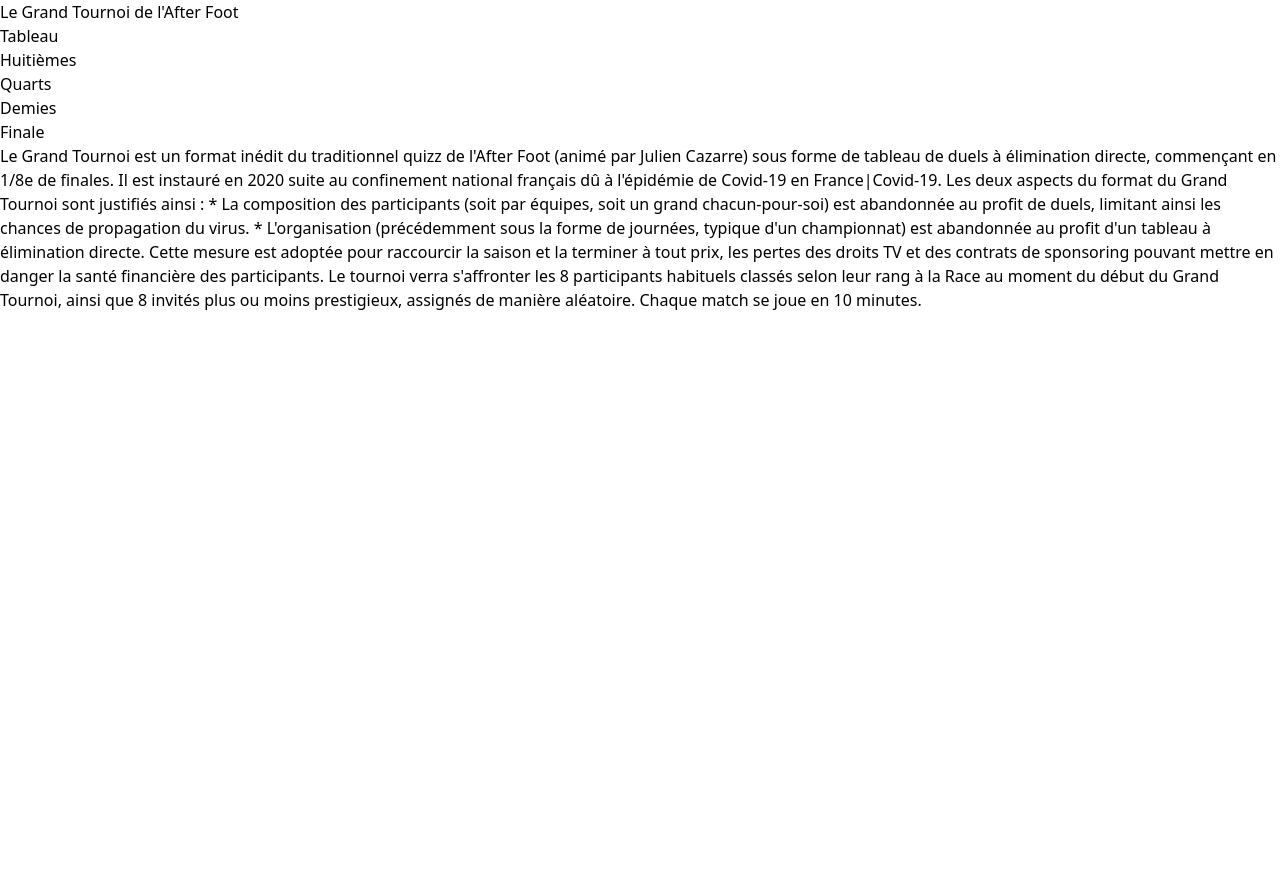
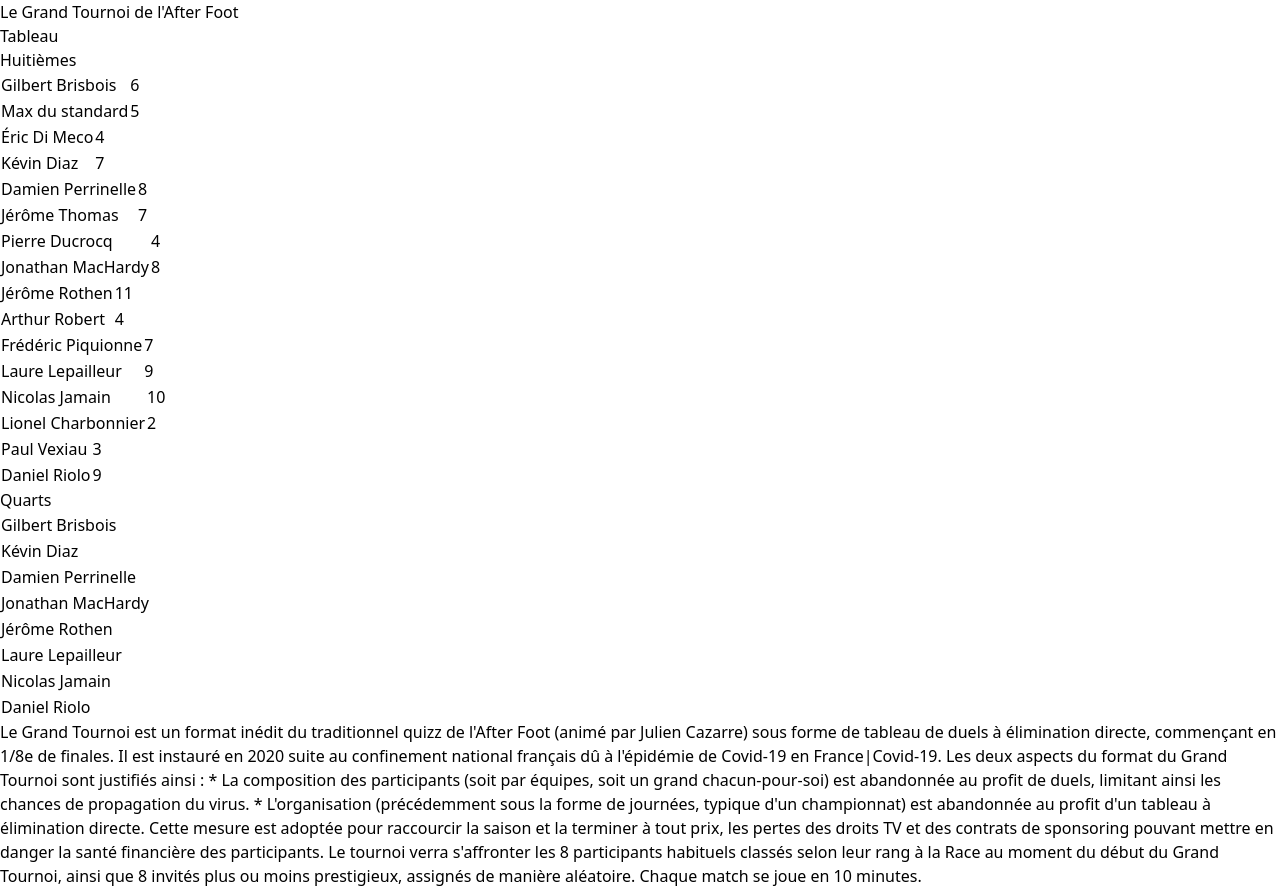
Before and after one commit to AlfredWallace/LeGrandTournoiDeLAfterFoot, a Vue app: page / in a window 1280 px wide. Before the commit the page ends 800 px from the top, so only its background shows below. Built offline with nearby package versions, Linux system fonts and the light colour scheme.

Commit message:
Components and data

```diff
--- a/src/App.vue
+++ b/src/App.vue
@@ -1,13 +1,17 @@
 <template>
   <div>
-    <div class="text-center align-middle shadow-xl fixed w-screen h-8">
+    <div class="text-center align-middle shadow-xl fixed w-screen h-8 bg-white">
       <h1>Le Grand Tournoi de l'After Foot</h1>
     </div>
     <div class="container mx-auto pt-10 px-2">
       <h2>Tableau</h2>
       <div class="grid grid-cols-1">
-        <Round v-for="(round, index) in rounds" :round="round" :key="index">
-        </Round>
+        <RoundComponent
+          v-for="(round, index) in rounds"
+          :round="round"
+          :key="index"
+        >
+        </RoundComponent>
       </div>
 
       <p class="mt-2">
@@ -35,135 +39,115 @@
 </template>
 
 <script>
-import Round from "./components/Round";
+import RoundComponent from "./components/RoundComponent";
+import { Match, Player, Round, Side } from "./types";
+
 export default {
   name: "App",
   components: {
-    Round
+    RoundComponent
   },
   data() {
     return {
       players: {
-        gbr: {
-          name: "Gilbert Brisbois",
-          rank: 1
-        },
-        max: {
-          name: "Max du standard",
-          rank: null
-        },
-        edm: {
-          name: "Éric Di Meco",
-          rank: null
-        },
-        kdi: {
-          name: "Kévin Diaz",
-          rank: 8
-        },
-        dpe: {
-          name: "Damien Perrinelle",
-          rank: 5
-        },
-        jth: {
-          name: "Jérôme Thomas",
-          rank: null
-        },
-        pdu: {
-          name: "Pierre Ducrocq",
-          rank: null
-        },
-        jmh: {
-          name: "Jonathan MacHardy",
-          rank: 4
-        },
-        jro: {
-          name: "Jérôme Rothen",
-          rank: 3
-        },
-        aro: {
-          name: "Arthur Robert",
-          rank: null
-        },
-        fpi: {
-          name: "Frédéric Piquionne",
-          rank: null
-        },
-        llp: {
-          name: "Laure Lepailleur",
-          rank: 6
-        },
-        nja: {
-          name: "Nicolas Jamain",
-          rank: 7
-        },
-        lch: {
-          name: "Lionel Charbonnier",
-          rank: null
-        },
-        pve: {
-          name: "Paul Vexiau",
-          rank: null
-        },
-        dri: {
-          name: "Daniel Riolo",
-          rank: 2
-        }
+        gbr: new Player("Gilbert Brisbois", 1),
+        max: new Player("Max du standard", null),
+        edm: new Player("Éric Di Meco", null),
+        kdi: new Player("Kévin Diaz", 8),
+        dpe: new Player("Damien Perrinelle", 5),
+        jth: new Player("Jérôme Thomas", null),
+        pdu: new Player("Pierre Ducrocq", null),
+        jmh: new Player("Jonathan MacHardy", 4),
+        jro: new Player("Jérôme Rothen", 3),
+        aro: new Player("Arthur Robert", null),
+        fpi: new Player("Frédéric Piquionne", null),
+        llp: new Player("Laure Lepailleur", 6),
+        nja: new Player("Nicolas Jamain", 7),
+        lch: new Player("Lionel Charbonnier", null),
+        pve: new Player("Paul Vexiau", null),
+        dri: new Player("Daniel Riolo", 2)
       }
     };
   },
   computed: {
     rounds() {
       return [
-        {
-          title: "Huitièmes",
-          matches: [
-            {
-              order: 1,
-              date: "7 avril 2020",
-              home: {
-                player: this.players.gbr,
-                score: 6
-              },
-              away: {
-                player: this.players.max,
-                score: 5
-              }
-            },
-            {
-              order: 2,
-              date: "9 avril 2020",
-              home: {
-                player: this.players.edm,
-                score: 4
-              },
-              away: {
-                player: this.players.kdi,
-                score: 7
-              }
-            },
-            {
-              order: 3,
-              date: "15 avril 2020",
-              home: {
-                player: this.players.dpe,
-                score: 8
-              },
-              away: {
-                player: this.players.jth,
-                score: 7
-              }
-            }
-          ]
-        },
-        {
-          title: "Quarts"
-        },
-        {
-          title: "Demies"
-        },
-        {
-          title: "Finale"
-        }
+        new Round("Huitièmes", [
+          new Match(
+            1,
+            "7 avril 2020",
+            new Side(this.players.gbr, 6),
+            new Side(this.players.max, 5)
+          ),
+          new Match(
+            2,
+            "9 avril 2020",
+            new Side(this.players.edm, 4),
+            new Side(this.players.kdi, 7)
+          ),
+          new Match(
+            3,
+            "15 avril 2020",
+            new Side(this.players.dpe, 8),
+            new Side(this.players.jth, 7)
+          ),
+          new Match(
+            4,
+            "8 avril 2020",
+            new Side(this.players.pdu, 4),
+            new Side(this.players.jmh, 8)
+          ),
+          new Match(
+            5,
+            "16 avril 2020",
+            new Side(this.players.jro, 11),
+            new Side(this.players.aro, 4)
+          ),
+          new Match(
+            6,
+            "14 avril 2020",
+            new Side(this.players.fpi, 7),
+            new Side(this.players.llp, 9)
+          ),
+          new Match(
+            7,
+            "10 avril 2020",
+            new Side(this.players.nja, 10),
+            new Side(this.players.lch, 2)
+          ),
+          new Match(
+            8,
+            "13 avril 2020",
+            new Side(this.players.pve, 3),
+            new Side(this.players.dri, 9)
+          )
+        ]),
+        new Round("Quarts", [
+          new Match(
+            1,
+            "",
+            new Side(this.players.gbr, null),
+            new Side(this.players.kdi, null)
+          ),
+          new Match(
+            2,
+            "",
+            new Side(this.players.dpe, null),
+            new Side(this.players.jmh, null)
+          ),
+          new Match(
+            3,
+            "",
+            new Side(this.players.jro, null),
+            new Side(this.players.llp, null)
+          ),
+          new Match(
+            4,
+            "",
+            new Side(this.players.nja, null),
+            new Side(this.players.dri, null)
+          )
+        ])
       ];
     }
   }
--- /dev/null
+++ b/src/components/MatchComponent.vue
@@ -0,0 +1,36 @@
+<template functional>
+  <table>
+    <tbody>
+      <tr>
+        <td>
+          {{ props.match.home.player.name }}
+        </td>
+        <td>
+          {{ props.match.home.score }}
+        </td>
+      </tr>
+      <tr>
+        <td>
+          {{ props.match.away.player.name }}
+        </td>
+        <td>
+          {{ props.match.away.score }}
+        </td>
+      </tr>
+    </tbody>
+  </table>
+</template>
+
+<script>
+import { Match } from "../types";
+
+export default {
+  name: "MatchComponent",
+  props: {
+    match: {
+      type: Match,
+      required: true
+    }
+  }
+};
+</script>
--- a/src/components/Round.vue
+++ /dev/null
@@ -1,19 +0,0 @@
-<template>
-  <div>
-    <h3>{{ round.title }}</h3>
-  </div>
-</template>
-
-<script>
-export default {
-  name: "Round",
-  props: {
-    round: {
-      type: Object,
-      required: true
-    }
-  }
-};
-</script>
-
-<style scoped></style>
--- /dev/null
+++ b/src/components/RoundComponent.vue
@@ -0,0 +1,26 @@
+<template>
+  <div>
+    <h3>{{ round.title }}</h3>
+    <MatchComponent
+      v-for="(match, index) in round.matches"
+      :key="index"
+      :match="match"
+    ></MatchComponent>
+  </div>
+</template>
+
+<script>
+import { Round } from "../types";
+import MatchComponent from "./MatchComponent";
+
+export default {
+  name: "RoundComponent",
+  components: { MatchComponent },
+  props: {
+    round: {
+      type: Round,
+      required: true
+    }
+  }
+};
+</script>
--- /dev/null
+++ b/src/types.js
@@ -0,0 +1,29 @@
+export class Player {
+  constructor(name, rank) {
+    this.name = name;
+    this.rank = rank;
+  }
+}
+
+export class Side {
+  constructor(player, score) {
+    this.player = player;
+    this.score = score;
+  }
+}
+
+export class Match {
+  constructor(order, date, home, away) {
+    this.order = order;
+    this.date = date;
+    this.home = home;
+    this.away = away;
+  }
+}
+
+export class Round {
+  constructor(title, matches) {
+    this.title = title;
+    this.matches = matches;
+  }
+}
```
